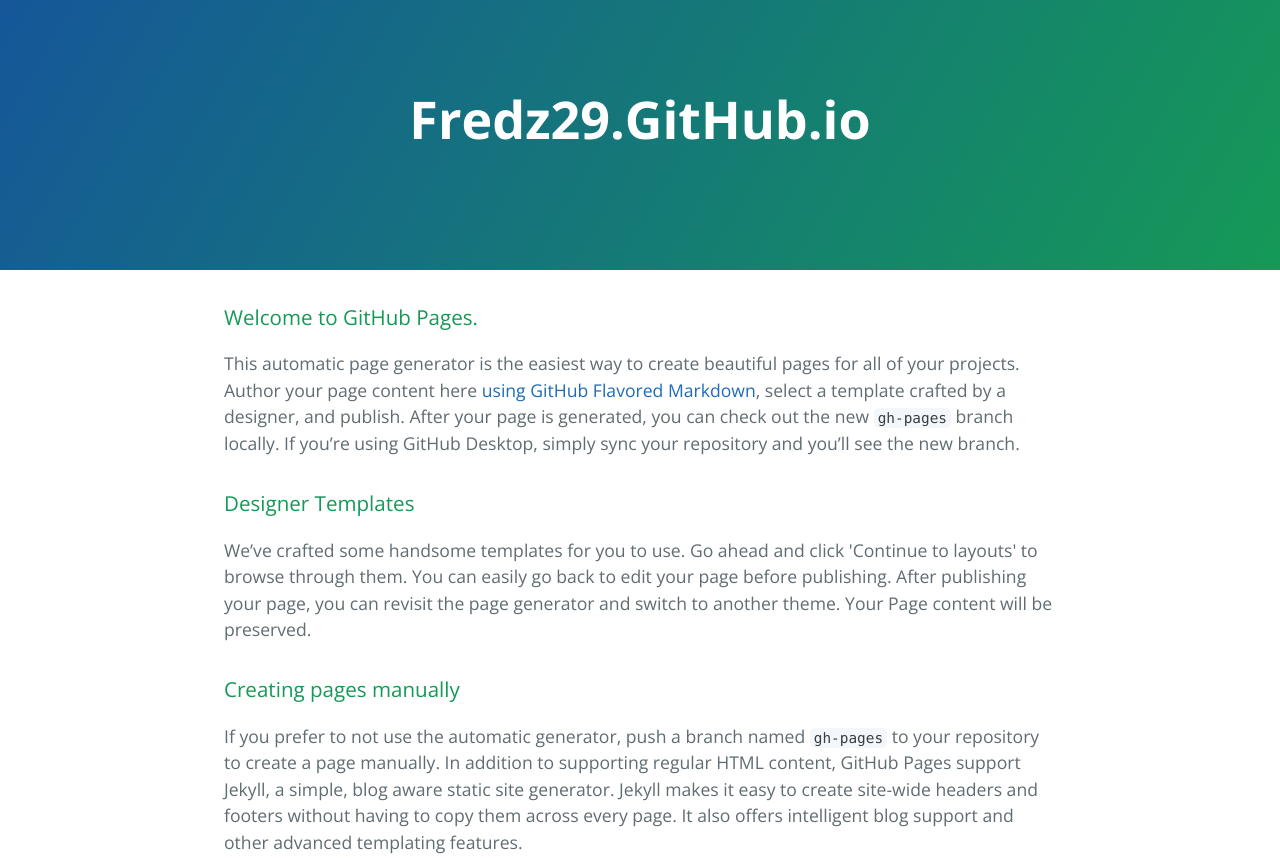
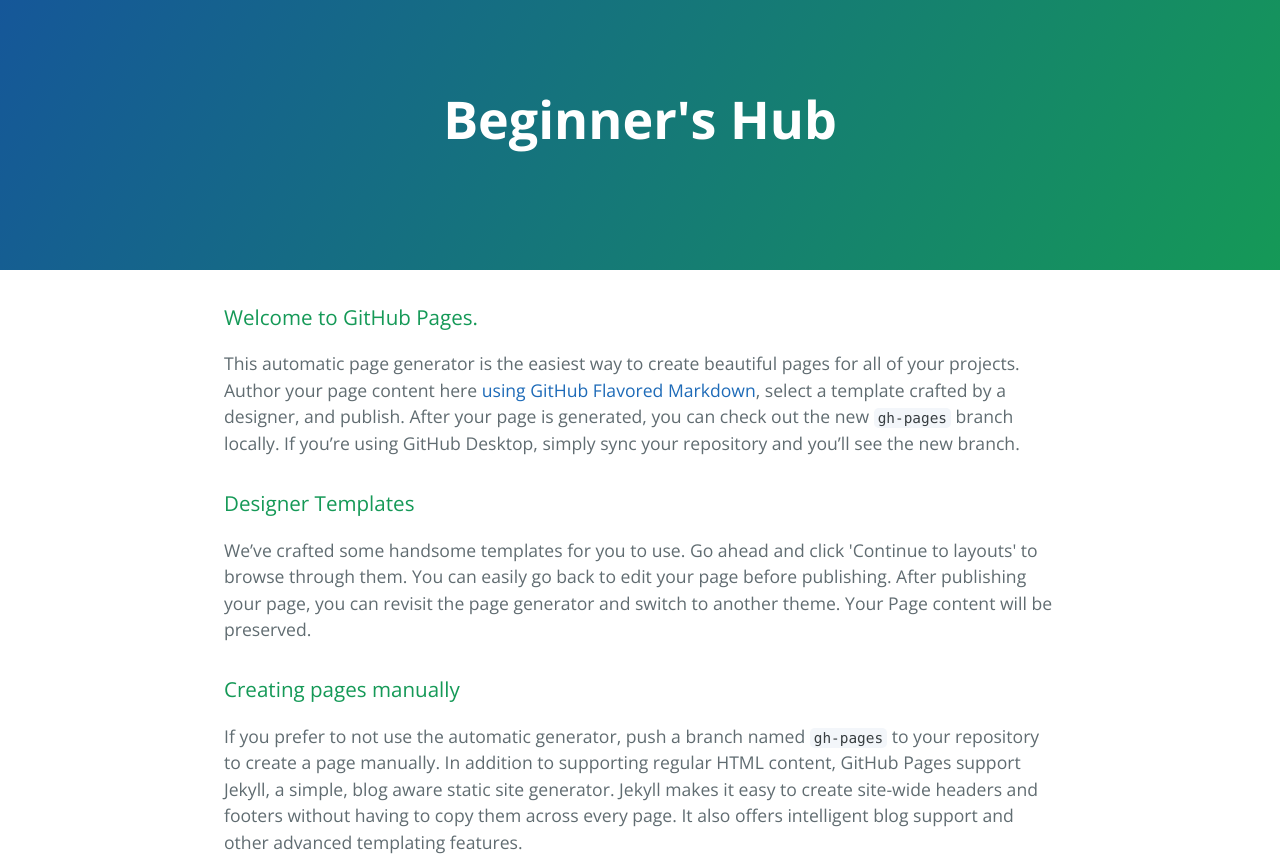
Before and after one commit to Fredz29/fredz29.github.io, a plain HTML site: page index.html in a window 1280 px wide. Shown: the top 858 px of the page. Drawn offline with nearby package versions, Linux system fonts and the light colour scheme.

Commit message:
edit friendly title and header

```diff
--- a/index.html
+++ b/index.html
@@ -2,7 +2,7 @@
 <html lang="en-us">
   <head>
     <meta charset="UTF-8">
-    <title>Fredz29.GitHub.io by Fredz29</title>
+    <title>Beginner's Hub|fredz29</title>
     <meta name="viewport" content="width=device-width, initial-scale=1">
     <link rel="stylesheet" type="text/css" href="stylesheets/normalize.css" media="screen">
     <link href='https://fonts.googleapis.com/css?family=Open+Sans:400,700' rel='stylesheet' type='text/css'>
@@ -11,7 +11,7 @@
   </head>
   <body>
     <section class="page-header">
-      <h1 class="project-name">Fredz29.GitHub.io</h1>
+      <h1 class="project-name">Beginner's Hub</h1>
       <h2 class="project-tagline"></h2>
     </section>
 
```
